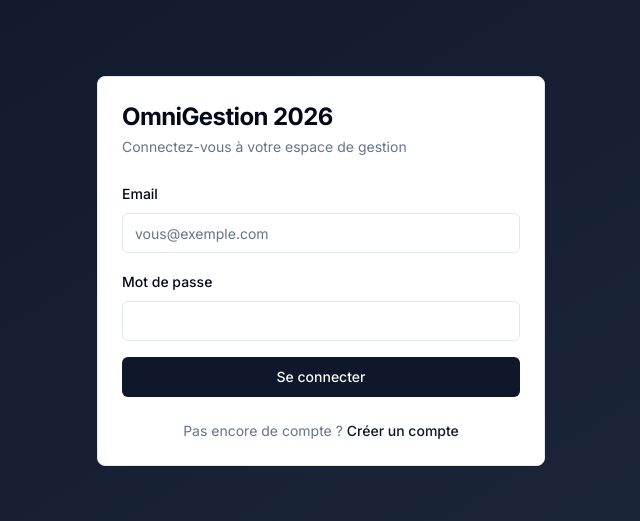
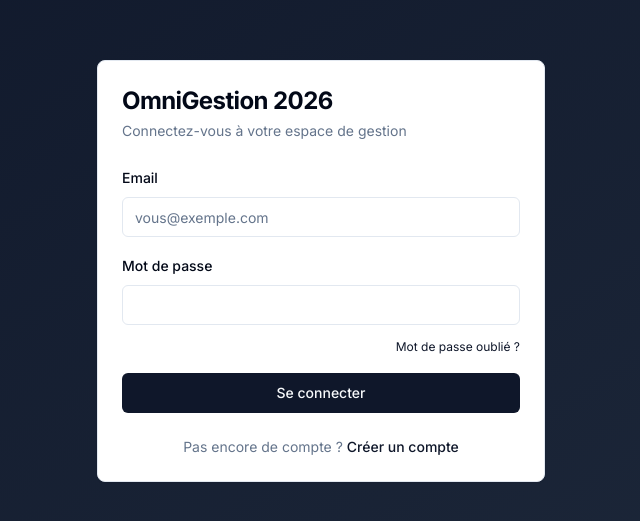
Before and after one commit to Leohard008/omnigestion-2026, a Next.js app: page /auth/login in a window 1280 px wide. Shown: the part 129-650 px from the top of the page, without its empty margins (319-959 px from the left). Built offline with nearby package versions, Linux system fonts and the light colour scheme.

Commit message:
feat(auth): add 'Mot de passe oublié ?' link and post-reset success banner on login

```diff
--- a/app/auth/login/page.tsx
+++ b/app/auth/login/page.tsx
@@ -2,7 +2,7 @@
 
 import { useState } from "react";
 import { signIn } from "next-auth/react";
-import { useRouter } from "next/navigation";
+import { useRouter, useSearchParams } from "next/navigation";
 import Link from "next/link";
 import { useForm } from "react-hook-form";
 import { zodResolver } from "@hookform/resolvers/zod";
@@ -21,6 +21,8 @@ type LoginFormData = z.infer<typeof loginSchema>;
 
 export default function LoginPage() {
   const router = useRouter();
+  const searchParams = useSearchParams();
+  const justReset = searchParams.get("reset") === "1";
   const [error, setError] = useState<string | null>(null);
   const [isLoading, setIsLoading] = useState(false);
 
@@ -63,6 +65,11 @@ export default function LoginPage() {
         </CardHeader>
         <CardContent>
           <form onSubmit={handleSubmit(onSubmit)} className="space-y-4">
+            {justReset && !error && (
+              <div className="p-3 text-sm text-green-700 bg-green-50 rounded-md border border-green-200">
+                Mot de passe modifié. Connectez-vous avec votre nouveau mot de passe.
+              </div>
+            )}
             {error && (
               <div className="p-3 text-sm text-red-500 bg-red-50 rounded-md border border-red-200">
                 {error}
@@ -90,6 +97,14 @@ export default function LoginPage() {
               {errors.password && (
                 <p className="text-sm text-red-500">{errors.password.message}</p>
               )}
+              <div className="text-right">
+                <Link
+                  href="/auth/forgot-password"
+                  className="text-xs text-primary hover:underline"
+                >
+                  Mot de passe oublié ?
+                </Link>
+              </div>
             </div>
             <Button type="submit" className="w-full" disabled={isLoading}>
               {isLoading ? "Connexion..." : "Se connecter"}
```
